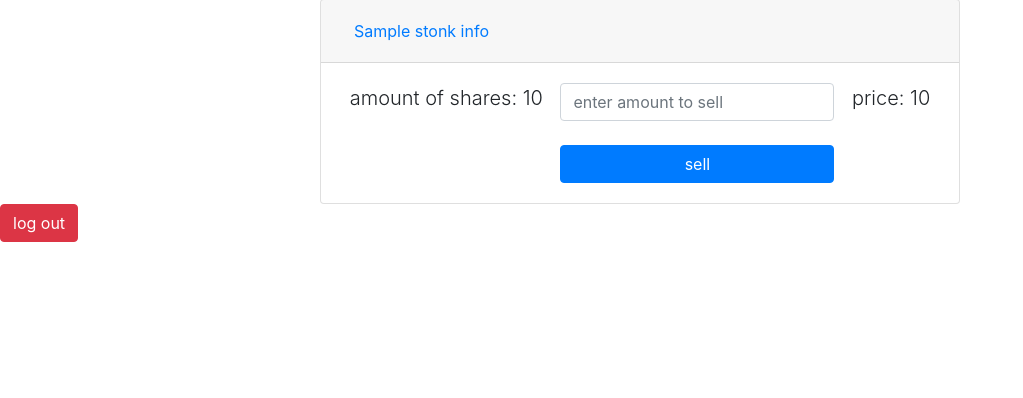
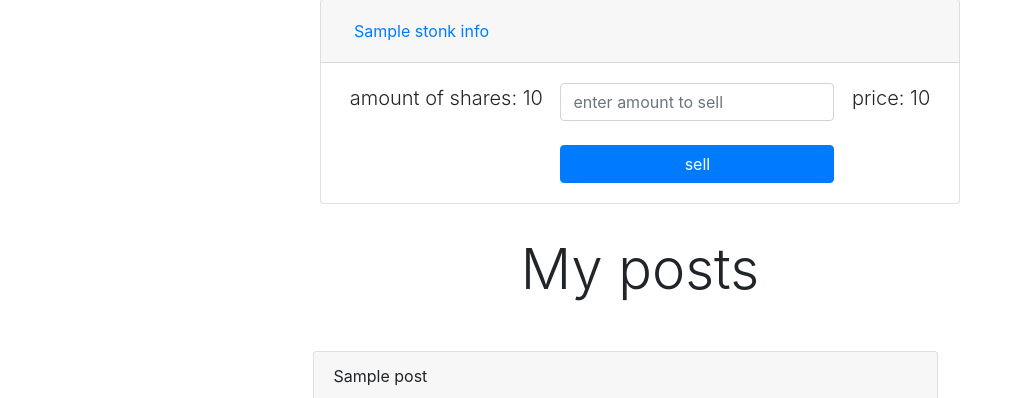
Before and after one commit to andrewpaige1/stonk, a Flask app: template templates/profile.html in a window 1280 px wide. Shown: the part 252-650 px from the top of the page, without its empty margins (0-1023 px from the left). Before the commit the page ends 494 px from the top, so only its background shows below. Run offline with Flask 2, Linux system fonts and the light colour scheme; the template is opened without the code that fills it: most values are stand-ins (such as "Sample title", 1, 10 or a date in 2020); some libraries are stand-ins or nearby versions.

Commit message:
display user's post in profile

```diff
--- a/app.py
+++ b/app.py
@@ -172,6 +172,14 @@ def buy(meme_name):
 
 @app.route('/profile')
 def profile():
+    posts = mongo.db.posts
+    users_posts = posts.find({})
+    users_posts_string = dumps(users_posts)
+    users_posts2 = json.loads(users_posts_string)
+    final_posts = []
+    for post in users_posts2:
+        if post['owner'] == session['username']:
+            final_posts.append(post)
     users_portfolio = mongo.db[session['username']+'Portfolio']
     all_posts = users_portfolio.find({})
     all_posts_string = dumps(all_posts)
@@ -181,7 +189,7 @@ def profile():
     def truncate(n):
         return int(n * 100) / 100
     rounded_monies = truncate(user['monies'])
-    return render_template('profile.html', user=session['username'], portfolio=all_buys, monies=rounded_monies)
+    return render_template('profile.html', user=session['username'], portfolio=all_buys, monies=rounded_monies, usersPosts=final_posts)
 
 @app.route('/sell/<meme_name>', methods=['POST'])
 def sell(meme_name):
--- a/templates/home.html
+++ b/templates/home.html
@@ -56,7 +56,7 @@
   }
 
    // setInterval(() => changePrice(), 1000*60*30);
-   setInterval(() => changePrice(), 10000);
+   setInterval(() => changePrice(), 1000*60);
 
 </script>
 <link href="{{ url_for('static', filename='styles.css') }}" rel="stylesheet" type="text/css" />
--- a/templates/profile.html
+++ b/templates/profile.html
@@ -48,36 +48,79 @@
         </div>
         </div>
     {% endfor %}
+
+  <div style="padding-top: 2.5%;" class="d-flex justify-content-center">
+    <p class="display-4">My posts</p>
+  </div>
+    {% for post in usersPosts|reverse %}
+    {% if loop.index % 3 == 1 %}
+    <div class="row w-100">
+    {% endif %}
+    <div class="col">
+    <div style="padding-top: 2.5%;" class="d-flex justify-content-center">
+          <div style="width: 50%;" class="card">
+            <div class="card-header">
+              {{post.regName}}
+            </div>
+            <img class="card-img-top"
+            src="{{url_for('static', filename='img/'+post.owner+'/'+post.memeName)}}"
+            alt="{{post.memeName}}">
+            <div class="card-body">
+              <h5 id="{{post.memeName}}price" class="card-title">price: {{post.price}} monies</h5>
+              <h5 id="{{post.memeName}}" class="card-title">copies left: {{post.totalShares}}</h5>
+              <p class="card-text">{{post.owner}}</p>
+              <p id="{{post.memeName}}err" class="text-danger"></p>
+              <button class="btn btn-primary btn-block" onclick="handleBuy('{{post.memeName}}')">buy</button>
+            </div>
+          </div>
+    </div>
+    </div>
+    {% if loop.index0 % 3 == 10%}
+       </div>
+  {% endif %}
+  {% endfor %}
+  </div>
+
   <form method=POST action="{{ url_for('logout') }}">
     <button type="submit" class="btn btn-danger">log out</button>
 </form>
-  </div>
 
 <script>
-    /*const handleSell = async (memeName) => {
-      const res = await fetch('/sell/'+memeName)
+  const handleBuy = async (memeName) => {
+    //alert(memeName)
+    const res = await fetch('/buy/'+memeName)
     const data = await res.json()
-      console.log(data)
+    const post = data.postToUpdate
+    console.log(post.totalShares)
+    if(post.totalShares > 0){
+      document.getElementById(post.memeName).innerHTML = "copies left: " + post.totalShares;
+    } else {
+      document.getElementById(post.memeName).innerHTML = "copies left: sold out";
+    }
+    if(data.message.length > 0){
+      document.getElementById(post.memeName+"err").innerHTML = data.message;
+    }
+    if(data.monies > -1){
+      document.getElementById("monie").innerHTML = "monies: " + data.monies;
+    }
+
   }
 
 
-    const sell = document.querySelector('form')
-    sell.addEventListener('submit', event => {
-     event.preventDefault()
-    // calories = document.forms["reducer"]["calories"].value;
-      sellAmount = document.forms["sellForm"]["amount"].value;
-      console.log(name)
-    // calories = +calories
-    // result = reduceCalories(calories)
-     //document.getElementById("recommendation").innerHTML = result;
 
+  const changePrice = async (memeName) => {
+    const res = await fetch('/changePrice')
+    const data = await res.json()
+    const posts = data.allPosts
+    for(let post of posts) {
+      document.getElementById(post.memeName+"price").innerHTML = "price: " + post.price + " monies"
+    }
+  }
 
-    handleSell()
-})*/
-
+   // setInterval(() => changePrice(), 1000*60*30);
+   setInterval(() => changePrice(), 1000*60);
 
 </script>
 
 
-
 {% endblock %}
```
Also changed, not shown: static/img/tom/better sponge chicken.jpg (added), static/img/tom/stonks 2.jpg (added). Lines whose indentation alone changed are shown as unchanged.
